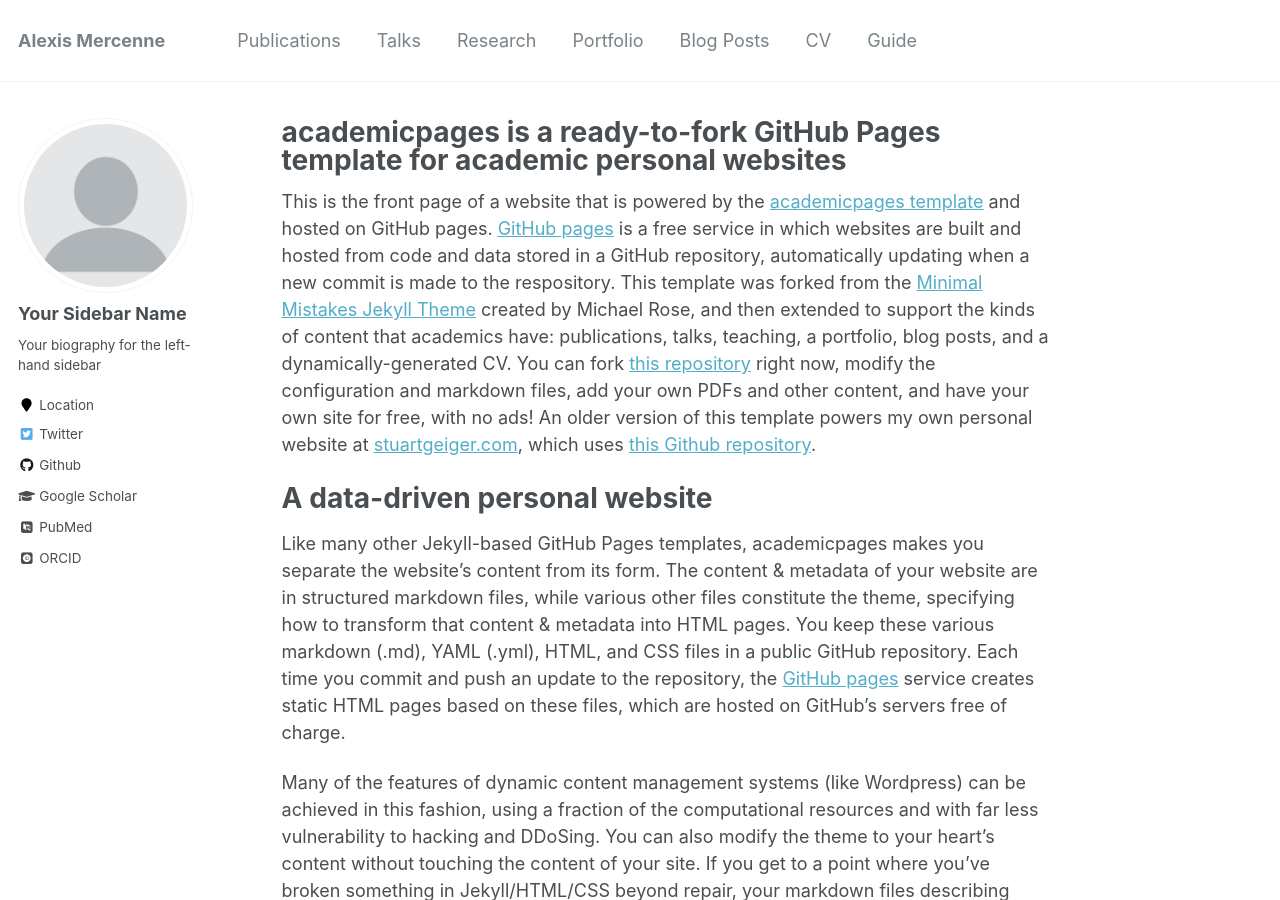
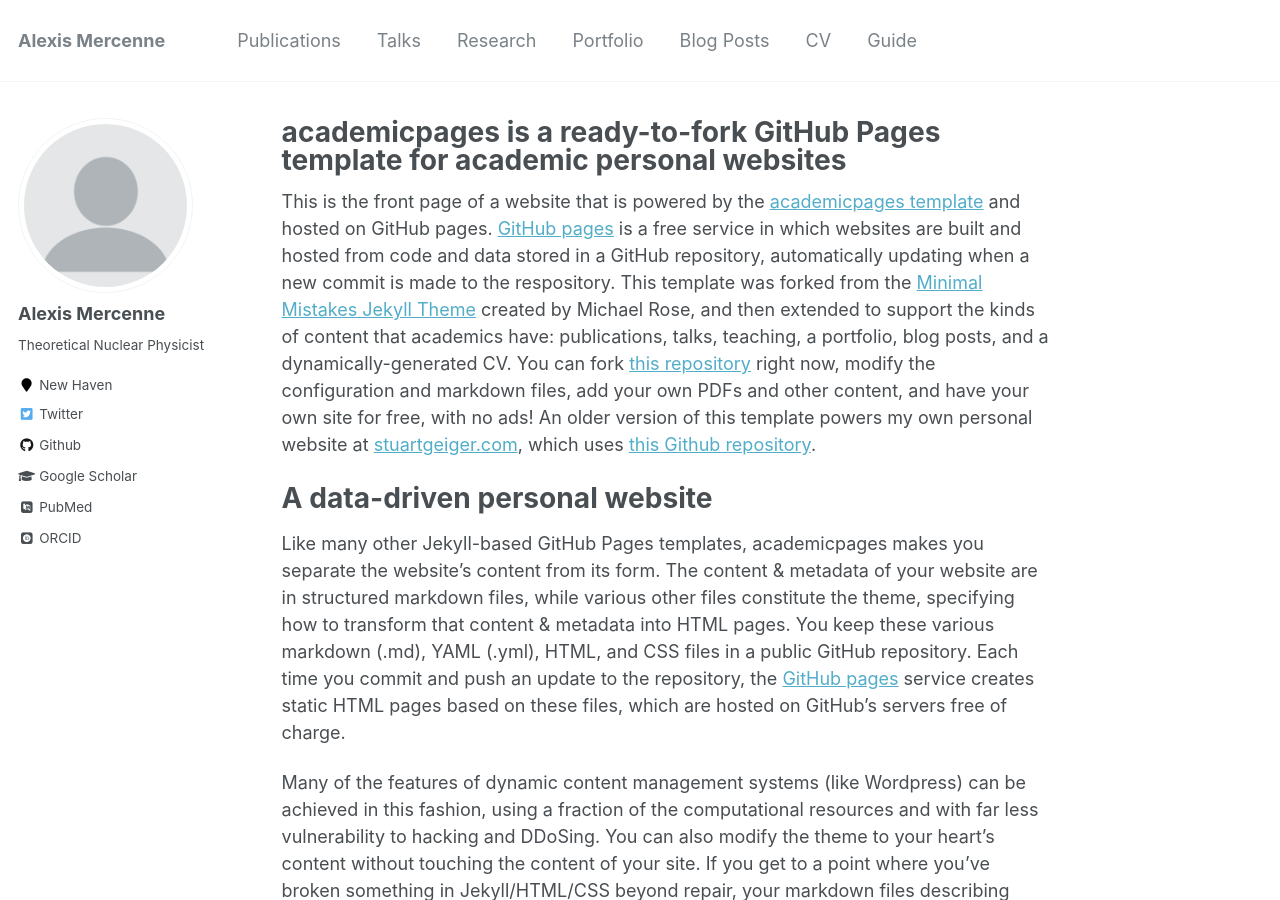
Before and after one commit to amercenne/amercenne.github.io, a Jekyll site: the page built from _pages/about.md, in a window 1280 px wide and 900 px high. Built offline with Jekyll 4.4.1, drawn with Linux system fonts in a browser that asks for light colours; some web fonts are replaced.

Commit message:
Add of personal information

```diff
--- a/_config.yml
+++ b/_config.yml
@@ -80,10 +80,10 @@
 
 # Site Author
 author:
-  name             : "Your Sidebar Name"
+  name             : "Alexis Mercenne"
   avatar           : "profile.png"
-  bio              : "Your biography for the left-hand sidebar"
-  location         : "Location"
+  bio              : "Theoretical Nuclear Physicist"
+  location         : "New Haven"
   employer         :
   pubmed           : "https://www.ncbi.nlm.nih.gov/pubmed/?term=john+snow"
   googlescholar    : "http://yourfullgooglescholarurl.com"
```
